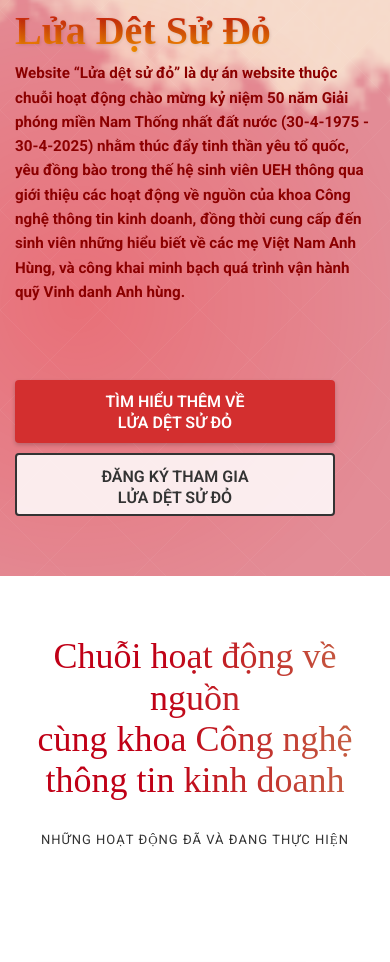
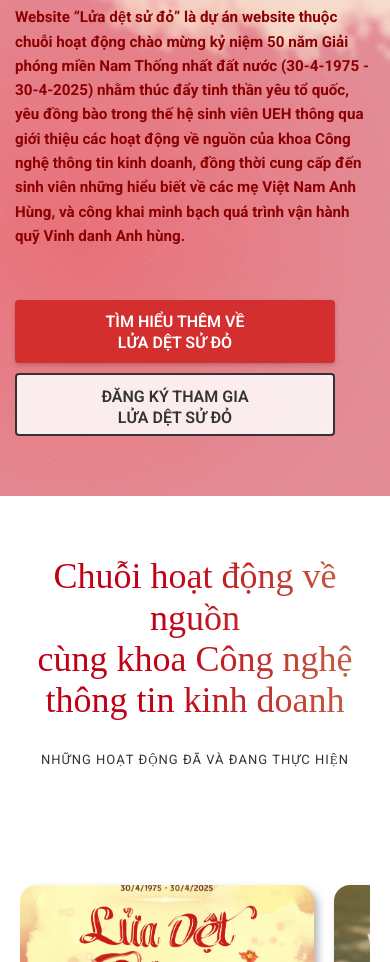
Before and after one commit to mangkythuatbit/LDSD, a plain HTML site: page Homepage_Ve_Nguon.html in a window 390 px wide. Shown: the part 790-1752 px from the top of the page. Drawn offline with Linux system fonts and the light colour scheme; no server answers; a web font is replaced by a local one.

Commit message:
Refactor font paths and clean up CSS styles
Updated font source paths and removed unused styles related to banner and layout.

```diff
--- a/assets/css/File_CSS_chung.css
+++ b/assets/css/File_CSS_chung.css
@@ -26,10 +26,9 @@
   /* Import Font LostType vào đây */
   @font-face {
     font-family: 'LostType';
-      src: url('../../ModelViews/Font/LostType2023-Regular.woff2') format('woff2'),
-         url('../../ModelViews/Font/LostType2023-Regular.woff') format('woff'),
-         url('../../ModelViews/Font/LostType2023-Regular.otf') format('opentype');
-    font-display: swap;
+    src: url('./BANKYTHUAT-WEB/ModelViews/Font/LostType2023-Regular.woff2') format('woff2');
+    src: url('./BANKYTHUAT-WEB/ModelViews/Font/LostType2023-Regular.woff') format('woff');
+    src: url('./BANKYTHUAT-WEB/ModelViews/Font/LostType2023-Regular.otf') format('otf');
   }
 /* Thuộc tính nút bấm - Viết Bảo */
 .button {
@@ -743,35 +742,3 @@ body::-webkit-scrollbar-thumb:hover {
       vertical-align: middle;
       margin: 0 10px;
     }
-/* ===== Fix: banner bị navbar đè ===== */
-:root { --nav-h: 80px; } /* giá trị dự phòng, JS bên dưới sẽ cập nhật theo navbar thật */
-
-html { scroll-padding-top: var(--nav-h); } /* bấm anchor cũng không bị navbar che */
-
-body .banner-container {
-  box-sizing: border-box;
-  height: auto;                       /* bỏ height cứng 100vh */
-  min-height: 100vh;
-  min-height: 100svh;                 /* chuẩn hơn trên mobile (thanh địa chỉ) */
-  padding-top: calc(var(--nav-h) + 24px);
-  padding-bottom: 40px;
-  align-items: center;
-}
-
-body .left-content {
-  height: auto;                       /* trước là 70vh, dễ tràn khi màn hình thấp */
-  min-height: 60vh;
-  gap: 24px;
-  justify-content: space-between;
-}
-
-body .event-card,
-body .image-info-no-action { max-height: calc(100svh - var(--nav-h) - 80px); }
-
-@media (max-width: 768px) {
-  body .banner-container {
-    padding-top: calc(var(--nav-h) + 16px);
-    padding-bottom: 30px;
-  }
-  body .left-content { min-height: 0; }
-}
```
